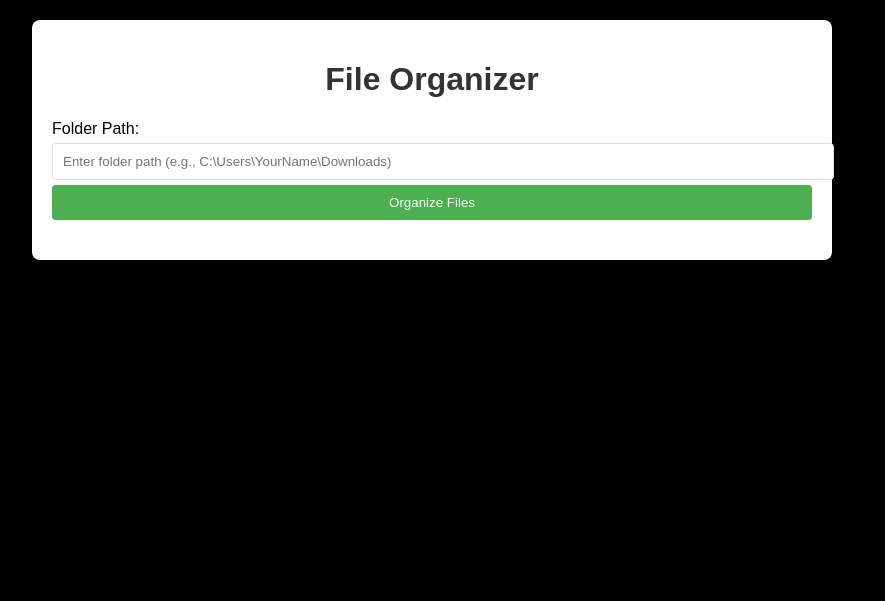
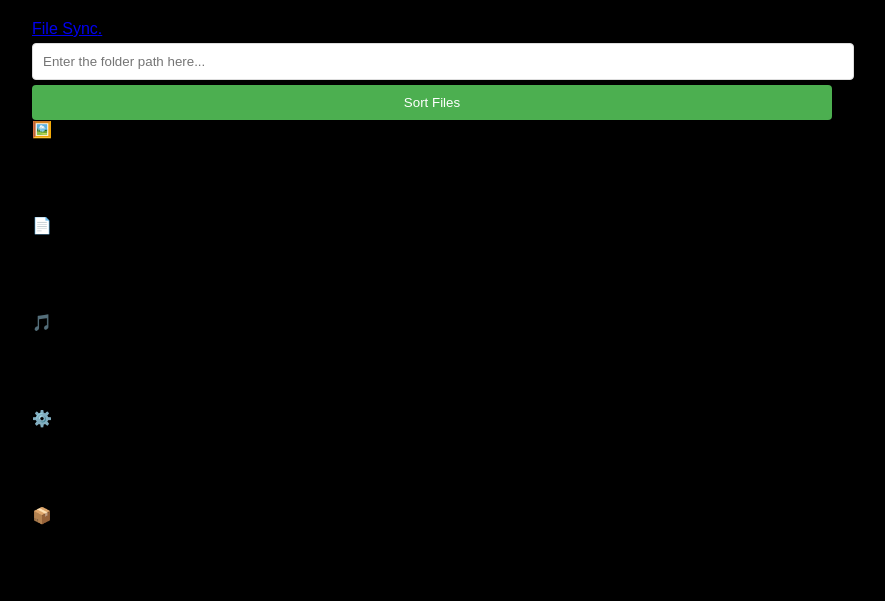
Before and after one commit to JashanMaan28/Automatic-File-Sorting-System, a Flask app: page / in a window 1280 px wide. Shown: the top 601 px of the page, without its empty margins (208-1093 px from the left). Run offline with Flask 3, Linux system fonts and the light colour scheme.

Commit message:
Improved HTML structure.

```diff
--- a/template/index.html
+++ b/template/index.html
@@ -3,21 +3,59 @@
 <head>
     <meta charset="UTF-8">
     <meta name="viewport" content="width=device-width, initial-scale=1.0">
-    <title>File Organizer</title>
+    <title>File Sync</title>
     <link rel="stylesheet" href="{{ url_for('static', filename='css/styles.css') }}">
 </head>
-<body>
-    <div class="container">
-        <h1>File Organizer</h1>
+<body data-theme="light">
+    <div id="app">
+        <nav class="navbar">
+            <a href="/" class="logo">
+                <span class="logo-text">File Sync</span><span class="logo-dot">.</span>
+            </a>
+        </nav>
+        <main>
+            <div class="input-area">
+                <div class="folder-input-container">
+                    <input id="folderPath" class="folder-input" type="text" placeholder="Enter the folder path here...">
+                    <button id="sortButton" class="sort-button">Sort Files</button>
+                </div>
+            </div>
+            <div class="folders-container">
+                <!-- File categories -->
+                <div class="folder" data-type="images">
+                    <div class="folder-icon">🖼️</div>
+                    <h3>Images</h3>
+                    <div class="file-count">0 files</div>
+                    <div class="file-list" id="imagesList"></div>
+                </div>
+                <div class="folder" data-type="documents">
+                    <div class="folder-icon">📄</div>
+                    <h3>Documents</h3>
+                    <div class="file-count">0 files</div>
+                    <div class="file-list" id="documentsList"></div>
+                </div>
+                <div class="folder" data-type="media">
+                    <div class="folder-icon">🎵</div>
+                    <h3>Media</h3>
+                    <div class="file-count">0 files</div>
+                    <div class="file-list" id="mediaList"></div>
+                </div>
+                <div class="folder" data-type="executables">
+                    <div class="folder-icon">⚙️</div>
+                    <h3>Executables</h3>
+                    <div class="file-count">0 files</div>
+                    <div class="file-list" id="executablesList"></div>
+                </div>
+                <div class="folder" data-type="others">
+                    <div class="folder-icon">📦</div>
+                    <h3>Others</h3>
+                    <div class="file-count">0 files</div>
+                    <div class="file-list" id="othersList"></div>
+                </div>
+            </div>
+        </main>
+    </div>
 
-        <div class="input-group">
-            <label for="folderPath">Folder Path:</label>
-            <input type="text" id="folderPath" placeholder="Enter folder path (e.g., C:\Users\YourName\Downloads)">
-            <button onclick="organizeFiles()">Organize Files</button>
-        </div>
-
-        <div id="result"></div>
-    </div>
 
     <script src="{{ url_for('static', filename='js/script.js') }}"></script>
 </body>
```
